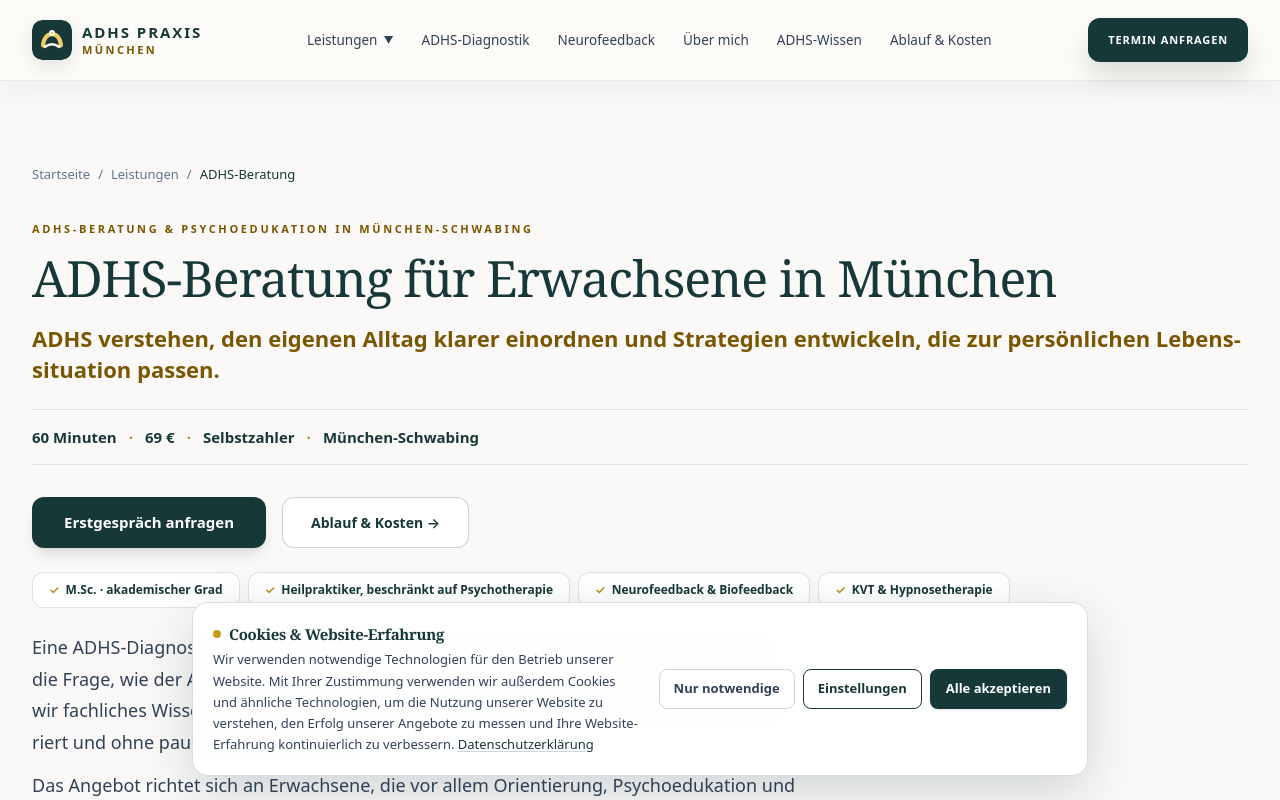
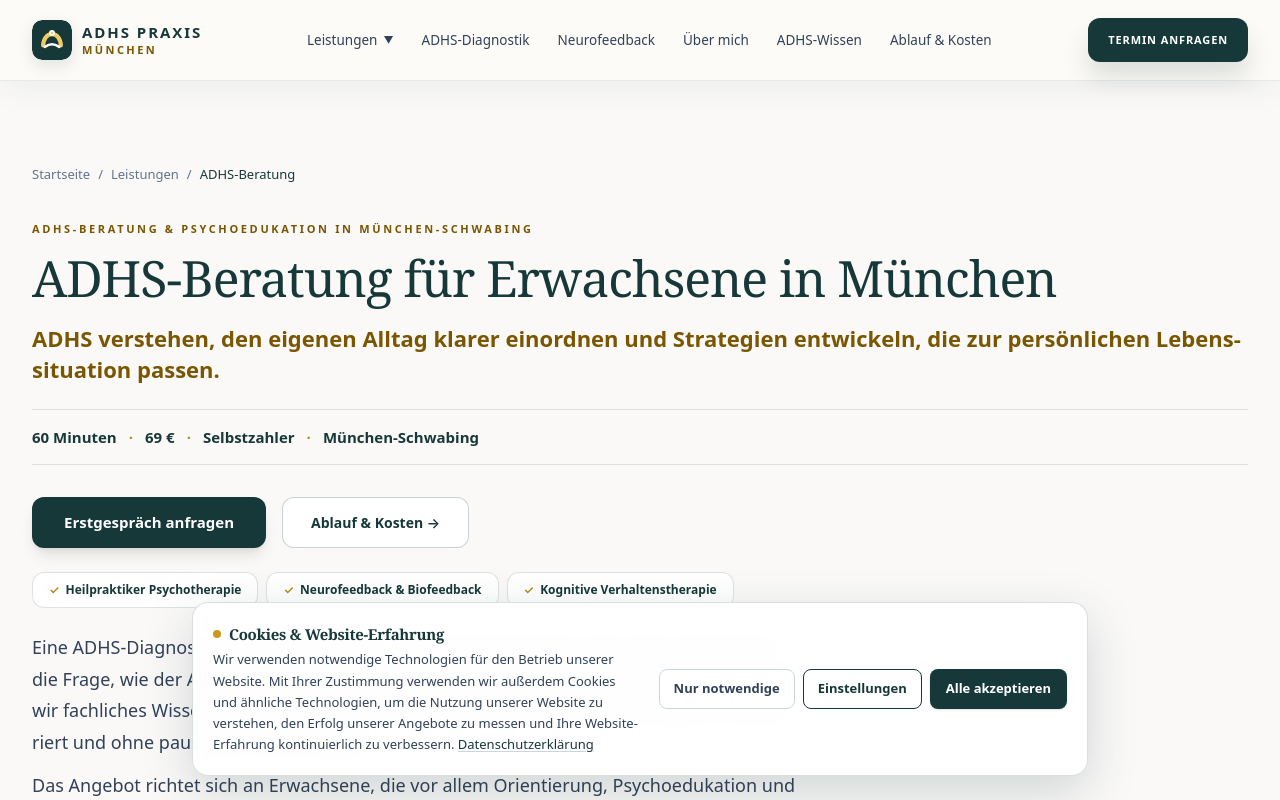
Before and after one commit to jeancecilia/adhs_neue_website, a Next.js app: page /adhs-beratung-muenchen in a window 1280 px wide. Shown: the top 800 px of the page. Built offline with nearby package versions, Linux system fonts and the light colour scheme.

Commit message:
Refine ADHS counseling credentials

```diff
--- a/src/app/adhs-beratung-muenchen/page.tsx
+++ b/src/app/adhs-beratung-muenchen/page.tsx
@@ -26,10 +26,9 @@ const data: PsychotherapyServiceData = {
   ],
   heroFacts: ["60 Minuten", "69 €", "Selbstzahler", "München-Schwabing"],
   credentials: [
-    { label: "M.Sc. · akademischer Grad", detail: "Abgeschlossenes Masterstudium mit dem akademischen Grad Master of Science (M.Sc.). Die Fachrichtung wird auf dieser Website nicht als psychologischer oder klinischer Abschluss ausgewiesen." },
-    { label: "Heilpraktiker, beschränkt auf Psychotherapie", detail: "Amtliche Erlaubnis zur Ausübung der Heilkunde, beschränkt auf das Gebiet der Psychotherapie, nach dem Heilpraktikergesetz." },
+    { label: "Heilpraktiker Psychotherapie", detail: "Amtliche Erlaubnis zur Ausübung der Heilkunde auf dem Gebiet der Psychotherapie nach dem Heilpraktikergesetz." },
     { label: "Neurofeedback & Biofeedback", detail: "Fundierte Ausbildung im apparativen Neurofeedback und Biofeedback." },
-    { label: "KVT & Hypnosetherapie", detail: "Ausbildung in Methoden der kognitiven Verhaltenstherapie und lösungsorientierten Hypnosetherapie." },
+    { label: "Kognitive Verhaltenstherapie", detail: "Ausbildung in Methoden der kognitiven Verhaltenstherapie." },
   ],
   proofPoints: [],
   situationsHeading: "Wann kann eine ADHS-Beratung sinnvoll sein?",
--- a/src/app/layout.tsx
+++ b/src/app/layout.tsx
@@ -136,8 +136,7 @@ export default function RootLayout({
                     "ADHS-Psychoedukation",
                     "Kognitive Verhaltenstherapie",
                     "Neurofeedback",
-                    "Biofeedback",
-                    "Hypnosetherapie"
+                    "Biofeedback"
                   ],
                   "hasCredential": [
                     {
@@ -157,7 +156,7 @@ export default function RootLayout({
                     },
                     {
                       "@type": "EducationalOccupationalCredential",
-                      "name": "Ausbildung in kognitiver Verhaltenstherapie und Hypnosetherapie",
+                      "name": "Ausbildung in kognitiver Verhaltenstherapie",
                       "credentialCategory": "Fachausbildung"
                     }
                   ],
--- a/src/components/PsychotherapyServicePage.tsx
+++ b/src/components/PsychotherapyServicePage.tsx
@@ -148,11 +148,11 @@ export default function PsychotherapyServicePage({ data }: { data: Psychotherapy
     <section className="section-space">
       <div className="container-shell max-w-4xl">
         <div className="grid items-center gap-8 rounded-2xl border border-slate-200 bg-white p-8 card-shadow sm:grid-cols-[180px_1fr]">
-          <Image src="/images/portrait-jean-maurice-hd.jpg" alt="Jean-Maurice Cecilia-Menzel, M.Sc." width={360} height={450} className="aspect-[4/5] rounded-xl object-cover" />
+          <Image src="/images/portrait-jean-maurice-hd.jpg" alt={isCounseling ? "Jean-Maurice Cecilia-Menzel" : "Jean-Maurice Cecilia-Menzel, M.Sc."} width={360} height={450} className="aspect-[4/5] rounded-xl object-cover" />
           <div className="space-y-3">
             <p className="eyebrow mb-1">{isCounseling ? "Ihr Ansprechpartner in München" : "Ihr Therapeut in München"}</p>
-            <h2 className="text-[24px] font-bold text-[#173838] sm:text-[30px]">Jean-Maurice Cecilia-Menzel, M.Sc.</h2>
-            <p className="text-[14px] font-semibold text-[#7a5600]">Heilpraktiker, beschränkt auf das Gebiet der Psychotherapie · Ausbildung in KVT und Hypnosetherapie</p>
+            <h2 className="text-[24px] font-bold text-[#173838] sm:text-[30px]">Jean-Maurice Cecilia-Menzel{isCounseling ? "" : ", M.Sc."}</h2>
+            <p className="text-[14px] font-semibold text-[#7a5600]">{isCounseling ? "Heilpraktiker Psychotherapie · Kognitive Verhaltenstherapie · Neurofeedback & Biofeedback" : "Heilpraktiker, beschränkt auf das Gebiet der Psychotherapie · Ausbildung in KVT und Hypnosetherapie"}</p>
             <p className="text-[15px] leading-relaxed text-slate-600">{data.therapistText}</p>
             <Link href="/ueber-mich" className="inline-flex min-h-[44px] items-center text-[14px] font-bold text-[#173838] hover:underline">Qualifikationen & Arbeitsweise →</Link>
           </div>
```
